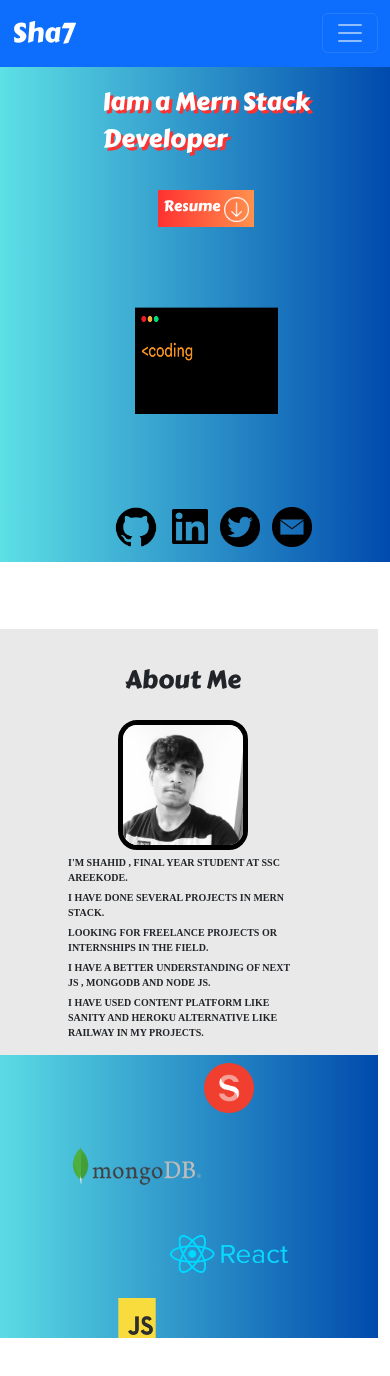
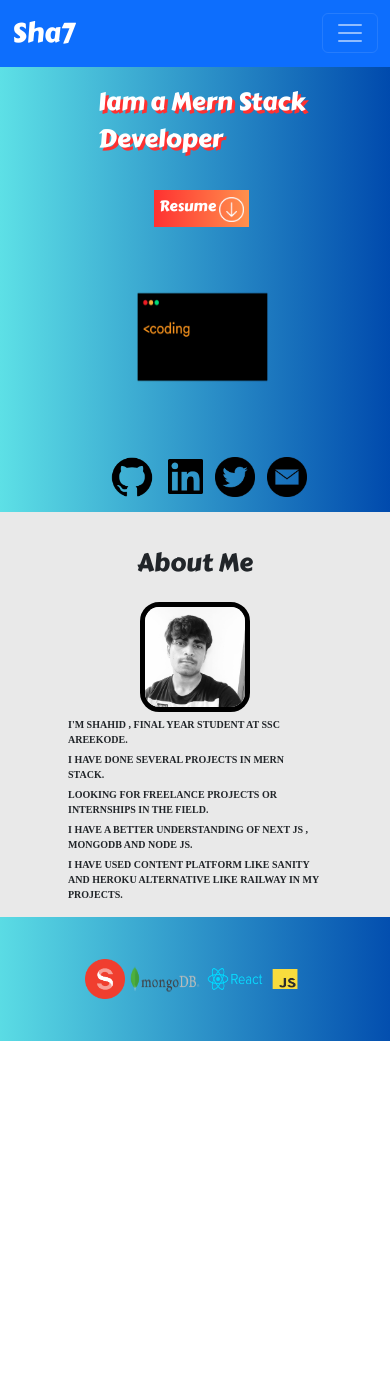
Before and after one commit to Sha7hid/Sha7, a Next.js app in the folder sha7/: page / in a window 390 px wide. Shown: the top 1376 px of the page. After the commit the page ends 1041 px from the top, so only its background shows below. Built offline with nearby package versions, Linux system fonts and the light colour scheme; a web font is replaced by a local one.

Commit message:
responsive edits

```diff
--- a/sha7/src/styles/Home.module.css
+++ b/sha7/src/styles/Home.module.css
@@ -133,8 +133,8 @@ height: 5rem;
     padding-top: 5px;
   }
   .code{
-    height: 280px;
-    width: 220px;
+    height: 230px;
+    width: 200px;
   }
   .down{
     height: 25px;
--- a/sha7/src/styles/about.module.css
+++ b/sha7/src/styles/about.module.css
@@ -115,6 +115,12 @@ animation: animate infinite 3s;
     }
 
   @media (min-height: 650px ) {
+    .main{
+        min-height: fit-content;
+    }
+    .row{
+        width: auto;
+    }
     .first{
         padding-top: 2rem;
         min-height: fit-content;
@@ -126,29 +132,41 @@ animation: animate infinite 3s;
         font-size: 25px;
     }
     .first>img{
-        height: 130px;
-        width: 130px;
+        height: 110px;
+        width: 110px;
     }
     .first>span{
         font-size: 10px;
     }
     .second{
         min-height: fit-content;
+        padding-top: 2rem;
+        padding-bottom: 2rem;
+        flex-direction: row;
     }
     .san{
-        height: 50px;
-        width: 50px;
+        height: 40px;
+        width: 40px;
+        animation: none;
     }
     .mongo{
-        height: 90px;
-        width: 150px;
+        height: 60px;
+        width: 80px;
+        animation: none;
     }
     .re{
-        height: 70px;
-        width: 130px;
+        height: 40px;
+        width: 60px;
+        animation: none;
     }
     .js{
-        height: 40px;
-        width: 60px;
+        height: 20px;
+        width: 40px;
+        animation: none;
     }
   }
+  @media (min-height:880px){
+    .main{
+        min-height: fit-content;
+    }
+  }
```
